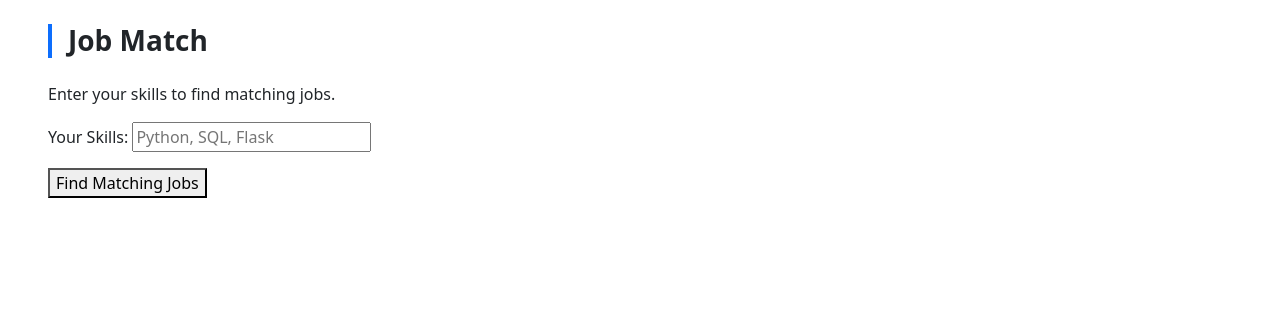
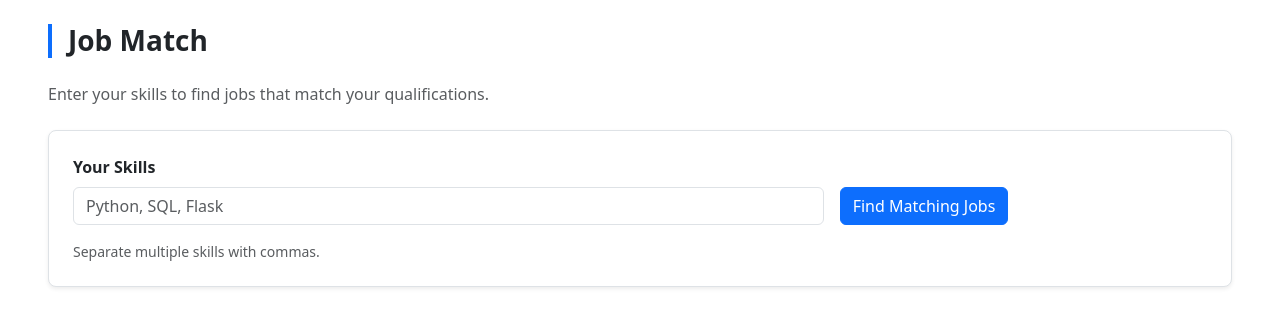
Before and after one commit to jbonilla8/job-application-tracker, a Flask app: page /job-match in a window 1280 px wide. Shown: the part 57-384 px from the top of the page. Run offline with Flask 3, Linux system fonts and the light colour scheme.

Commit message:
Improve Dashboard and Job Match design

```diff
--- a/app.py
+++ b/app.py
@@ -973,6 +973,15 @@ def job_match():
                     job["matched_count"] = len(matching_skills)
                     job["total_required"] = len(required_skills)
 
+                    # Identify the skills the user already has
+                    job["matching_skills"] = [
+                        skill.strip()
+                        for skill in requirements
+                        if isinstance(skill, str)
+                        and skill.strip()
+                        and skill.strip().lower() in matching_skills
+                    ]
+
                     # Identify the skills the user is missing
                     job["missing_skills"] = [
                         skill
--- a/templates/job_match.html
+++ b/templates/job_match.html
@@ -4,50 +4,156 @@
 
 <h2>Job Match</h2>
 
-<p>Enter your skills to find matching jobs.</p>
+<p class="text-body-secondary mb-4">
+    Enter your skills to find jobs that match your qualifications.
+</p>
 
-<form method="GET" action="{{ url_for('job_match') }}">
-    <p>
-        <label for="skills">Your Skills:</label>
-        <input type="text" id="skills" name="skills" placeholder="Python, SQL, Flask" required>
-    </p>
+<!-- Skills search form -->
+<div class="bg-white border rounded-3 shadow-sm p-3 p-lg-4 mb-4">
 
-    <button type="submit">Find Matching Jobs</button>
-</form>
+    <form method="GET" action="{{ url_for('job_match') }}">
+
+        <div class="row g-3 align-items-end">
+
+            <div class="col-12 col-lg-8">
+                <label for="skills" class="form-label fw-semibold">
+                    Your Skills
+                </label>
+
+                <input type="text" id="skills" name="skills" class="form-control" placeholder="Python, SQL, Flask"
+                    value="{{ skills or '' }}" required>
+            </div>
+
+            <div class="col-12 col-lg-auto">
+                <button type="submit" class="btn btn-primary">
+                    Find Matching Jobs
+                </button>
+            </div>
+
+        </div>
+
+        <p class="text-body-secondary small mt-3 mb-0">
+            Separate multiple skills with commas.
+        </p>
+
+    </form>
+
+</div>
+
 
 {% if skills %}
 
-<h3>Matching Jobs</h3>
+<!-- Matching jobs results -->
+<div class="bg-white border rounded-3 shadow-sm p-3 p-lg-4">
 
-<p>Entered skills: {{ skills }}</p>
+    <div class="mb-4">
+        <h3 class="h5 fw-semibold mb-1">
+            Matching Jobs
+        </h3>
 
-{% if jobs %}
+        <p class="text-body-secondary small mb-0">
+            Results ranked by how closely your skills match each job's requirements.
+        </p>
+    </div>
 
-<ol>
+    {% if jobs %}
+
     {% for job in jobs %}
-    <li>
-        <strong>{{ job.job_title }}</strong>
-        at {{ job.company_name }}
-        — {{ job.match_percentage }}%
-        ({{ job.matched_count }}/{{ job.total_required }} skills)
 
-        <p>
-            Missing:
+    <div class="{% if not loop.last %}border-bottom pb-4 mb-4{% endif %}">
+
+        <!-- Job title, company, and match percentage -->
+        <div class="d-flex flex-wrap justify-content-between align-items-start gap-3 mb-3">
+
+            <div>
+                <h4 class="h6 fw-semibold mb-1">
+                    {{ loop.index }}. {{ job.job_title }}
+                </h4>
+
+                <p class="text-body-secondary mb-0">
+                    {{ job.company_name }}
+                </p>
+            </div>
+
+            <div class="text-end">
+                <span class="fs-5 fw-bold text-primary">
+                    {{ job.match_percentage }}%
+                </span>
+
+                <p class="text-body-secondary small mb-0">
+                    {{ job.matched_count }}/{{ job.total_required }} skills matched
+                </p>
+            </div>
+
+        </div>
+
+        <!-- Skill match progress bar -->
+        <div class="progress mb-3" style="height: 8px;">
+
+            <div class="progress-bar bg-primary" role="progressbar" style="width: {{ job.match_percentage }}%;"
+                aria-valuenow="{{ job.match_percentage }}" aria-valuemin="0" aria-valuemax="100">
+            </div>
+
+        </div>
+
+        <!-- Matching skills -->
+        <div class="mb-3">
+            <p class="fw-semibold small mb-2">
+                Matching Skills
+            </p>
+
+            <div class="d-flex flex-wrap gap-3">
+                {% for skill in job.matching_skills %}
+                <span class="d-inline-flex align-items-center gap-1 small text-success fw-semibold">
+                    <span aria-hidden="true">✓</span>
+                    {{ skill }}
+                </span>
+                {% endfor %}
+            </div>
+        </div>
+
+        <!-- Missing skills -->
+        <div>
+            <p class="fw-semibold small mb-2">
+                Missing Skills
+            </p>
+
             {% if job.missing_skills %}
-            {{ job.missing_skills | join(', ') }}
+
+            <div class="d-flex flex-wrap gap-2">
+
+                {% for skill in job.missing_skills %}
+                <span class="badge rounded-pill text-bg-light border
+                    text-body-secondary fw-normal px-3 py-2">
+                    {{ skill }}
+                </span>
+                {% endfor %}
+
+            </div>
+
             {% else %}
-            None
+
+            <span class="text-success small fw-medium">
+                All required skills matched!
+            </span>
+
             {% endif %}
-        </p>
-    </li>
+
+        </div>
+
+    </div>
+
     {% endfor %}
-</ol>
 
-{% else %}
+    {% else %}
 
-<p>No matching jobs found.</p>
+    <p class="text-body-secondary mb-0">
+        No matching jobs found. Try entering different skills.
+    </p>
 
-{% endif %}
+    {% endif %}
+
+</div>
 
 {% endif %}
 
```
Also changed, not shown: AI_USAGE.md (+9 -0 lines), templates/dashboard.html (+70 -9 lines).
